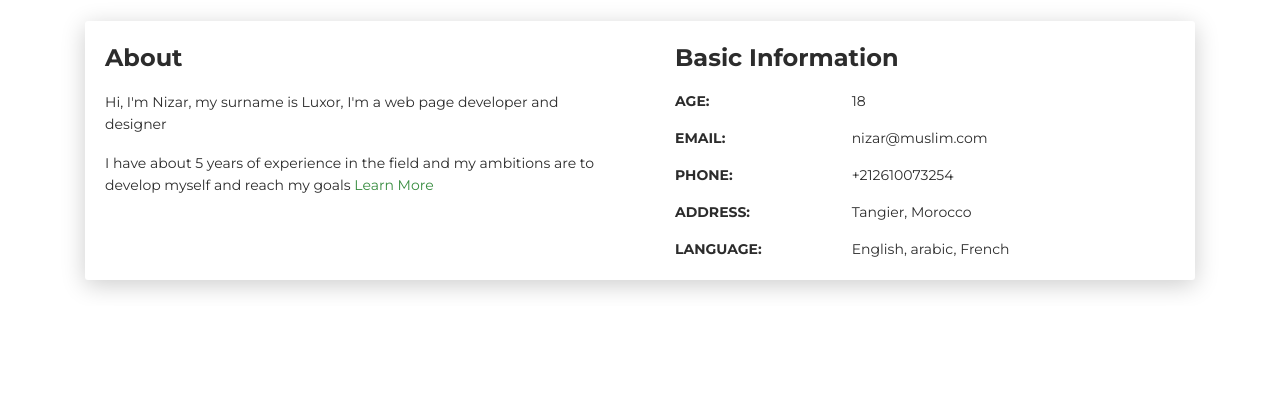
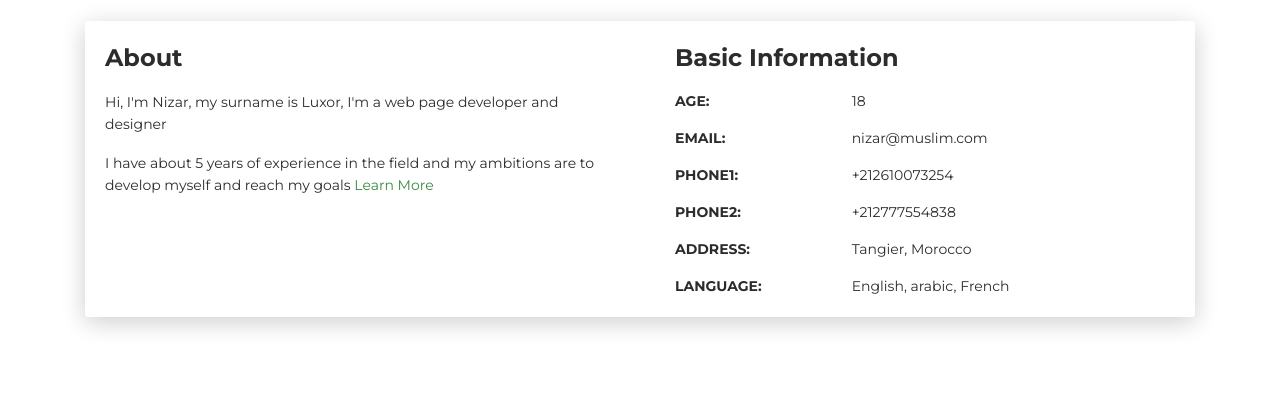
Before and after one commit to nizarloxer/loxer, a plain HTML site: page index.html in a window 1280 px wide. Shown: the part 599-1002 px from the top of the page. Drawn offline with Linux system fonts and the light colour scheme.

Commit message:
Update index.html

```diff
--- a/index.html
+++ b/index.html
@@ -83,8 +83,12 @@
               <div class="col-sm-8">nizar@muslim.com</div>
             </div>
             <div class="row mt-3">
-              <div class="col-sm-4"><strong class="text-uppercase">Phone:</strong></div>
+              <div class="col-sm-4"><strong class="text-uppercase">Phone1:</strong></div>
               <div class="col-sm-8">+212610073254</div>
+            </div>
+            <div class="row mt-3">
+              <div class="col-sm-4"><strong class="text-uppercase">Phone2:</strong></div>
+              <div class="col-sm-8">+212777554838</div>
             </div>
             <div class="row mt-3">
               <div class="col-sm-4"><strong class="text-uppercase">Address:</strong></div>
```
